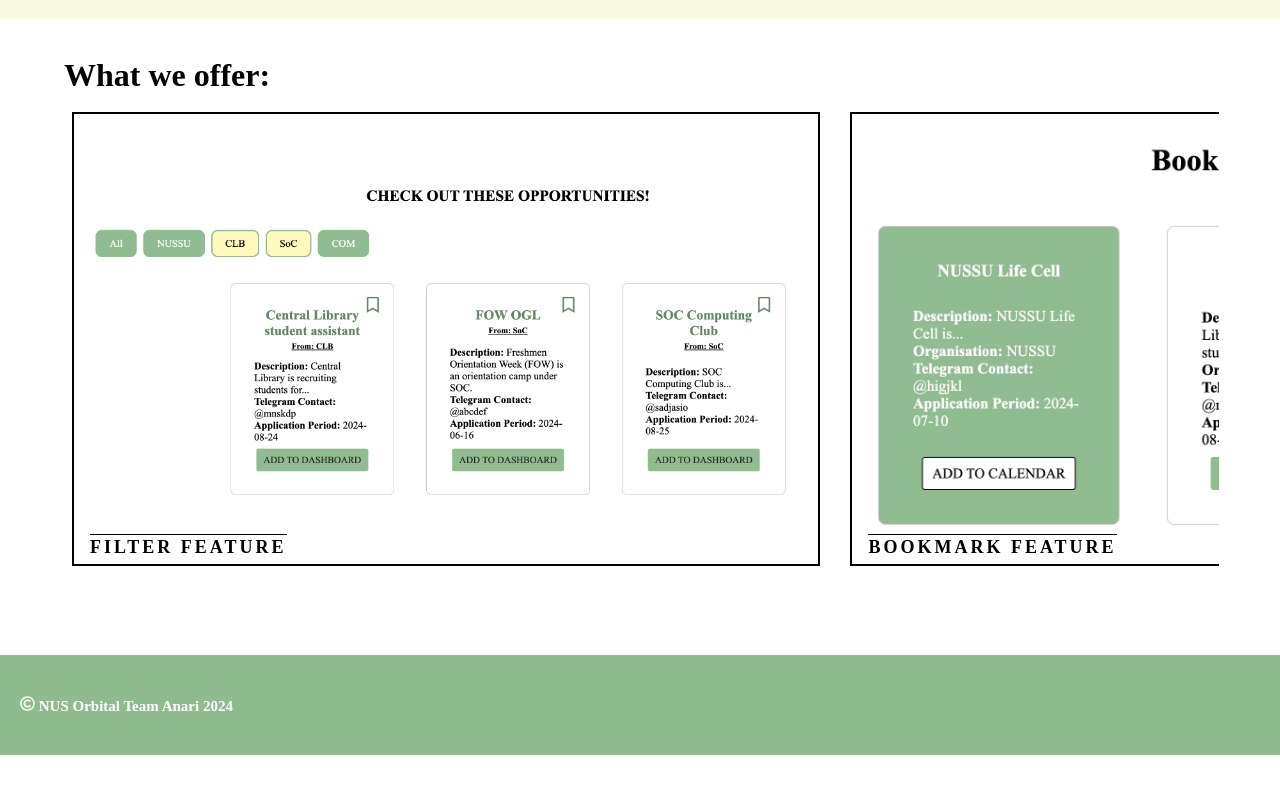
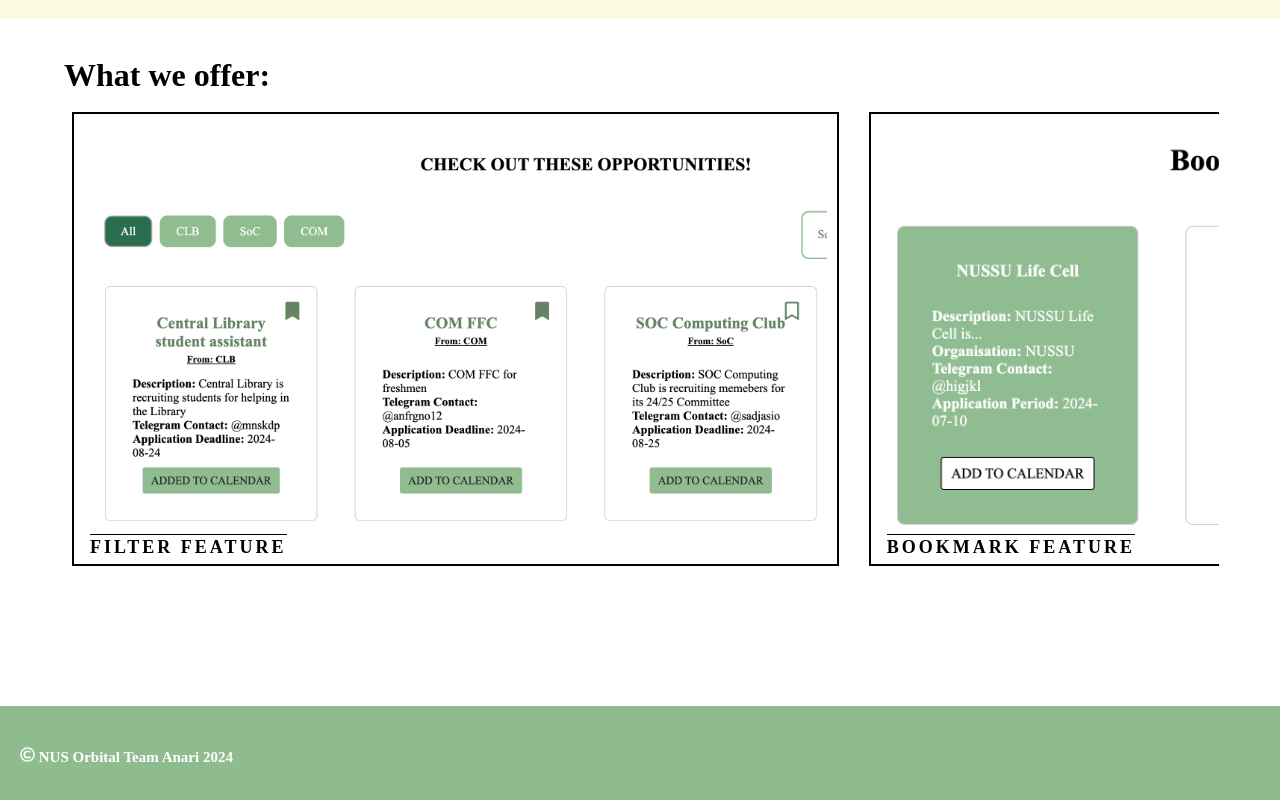
Before and after one commit to ritvi12/GrowthLink-Orbital24, a React (Create React App) app in the folder growthlink/: page / in a window 1280 px wide. Shown: the part 645-1445 px from the top of the page. Before the commit the page ends 1400 px from the top, so only its background shows below. Built offline with nearby package versions, Linux system fonts and the light colour scheme; no server answers; the database is empty.

Commit message:
Updated landing page features section

```diff
--- a/growthlink/src/components/Footer.css
+++ b/growthlink/src/components/Footer.css
@@ -8,7 +8,7 @@
 footer{
     display: flex;
     flex-wrap: wrap;
-    margin-top: 6%;
+    margin-top: 10%;
     font-size: 15px;
     background-color: darkseagreen;
     text-align: center;
--- a/growthlink/src/pages/Calendar.css
+++ b/growthlink/src/pages/Calendar.css
@@ -1,3 +1,3 @@
 .Footer {
-    margin-left: auto;
+    margin-top: 2px;
 }
--- a/growthlink/src/pages/Calendar.js
+++ b/growthlink/src/pages/Calendar.js
@@ -4,6 +4,7 @@
 import dayGridPlugin from '@fullcalendar/daygrid';
 import interactionPlugin from '@fullcalendar/interaction';
 import timeGridPlugin from '@fullcalendar/timegrid';
+import Footer from '../components/Footer';
 
 function Calendar() {
   const { calendarEvents } = useEventsContext();
@@ -22,6 +23,7 @@
         height="90vh"
         events={calendarEvents}
       />
+      <Footer />
     </div>
   );
 }
```
Also changed, not shown: growthlink/public/images/Filter.png.
